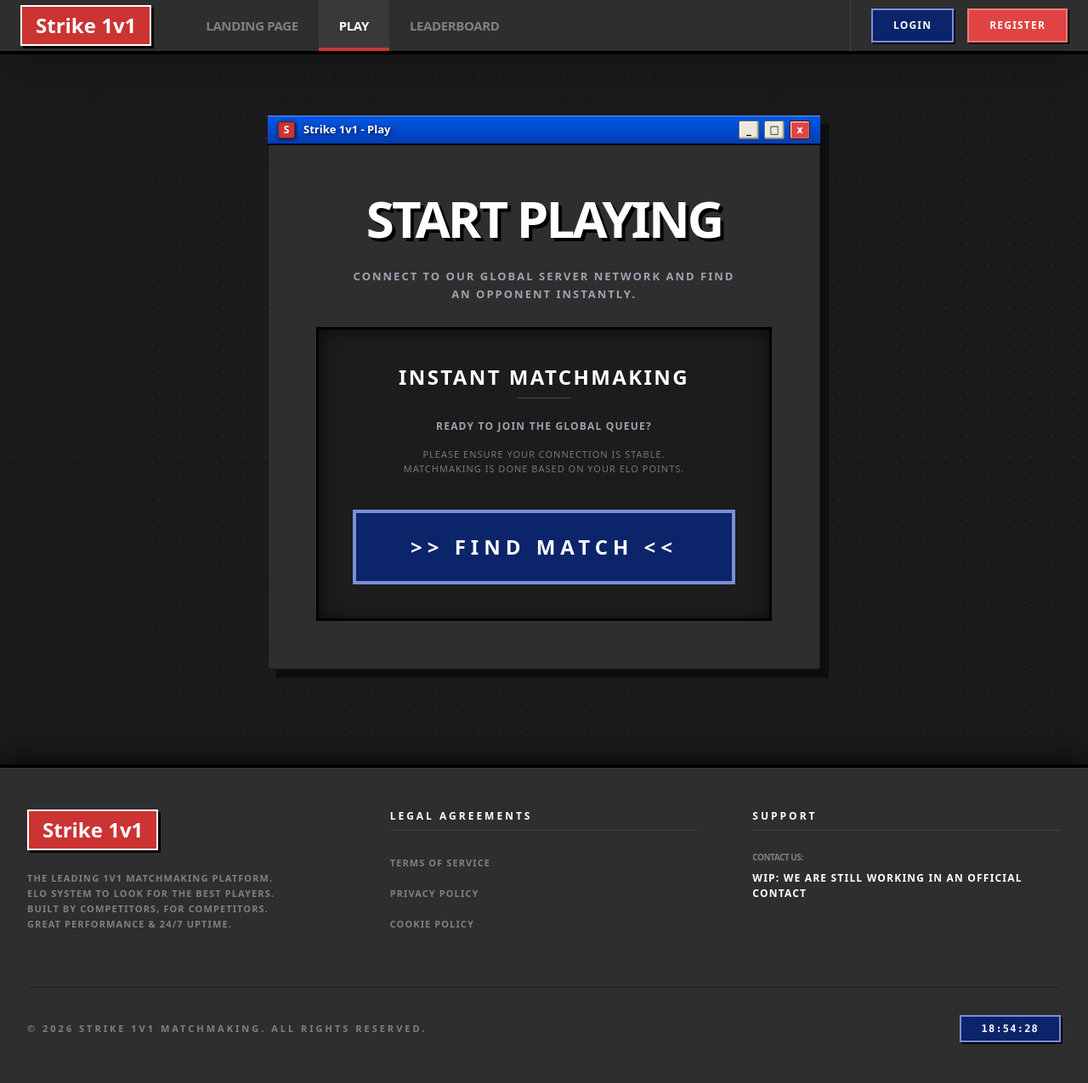
After one commit to MarcPujolUNI/Strike1v1, a Django app: page /play in a window 1280 px wide. The commit adds this page. Shown: the whole page at 85% size. Run offline with Django 5.2, Linux system fonts and the light colour scheme; some libraries are stand-ins or nearby versions.

Commit message:
feat: added play web page, also added terms of service, privacy policy and cookie policy web pages. Moreover, modified some colors on the header and footer and modified the style from the footer. To facilitate future legal document web pages, they have been separated in components to facilitate the addition of new content modifiying the minimum html.

```diff
--- a/templates/components/footer.html
+++ b/templates/components/footer.html
@@ -1,41 +1,71 @@
-<footer class="w-full bg-card-dark border-t-[4px] border-border-black pt-10 pb-6 mt-auto">
-    <div class="max-w-7xl mx-auto px-6 grid grid-cols-1 md:grid-cols-4 gap-10">
+<footer class="w-full bg-[#2e2e2e] border-t-[4px] border-black mt-auto font-sans shadow-[0_-10px_25px_rgba(0,0,0,0.5)]">
+    <div class="w-full h-[1px] bg-white/5"></div>
 
-        <div class="col-span-1 md:col-span-1">
-            <a href="/" class="bg-brand-red inline-block border-2 border-white text-white font-black px-2 py-0.5 text-lg mb-4">
+    <div class="max-w-7xl mx-auto px-8 py-12">
+        <div class="grid grid-cols-1 md:grid-cols-3 gap-16">
+
+            <div class="flex flex-col">
+                <div class="mb-6">
+                    <a href="/" class="bg-brand-red border-2 border-white text-white font-black px-4 py-1.5 text-2xl shadow-[3px_3px_0px_#000] active:translate-y-[1px] active:shadow-[1px_1px_0px_#000] transition-all inline-block">
                         Strike 1v1
                     </a>
-            <p class="text-[11px] text-footer-link leading-relaxed font-bold uppercase">
-                La plataforma líder de enfrentamientos competitivos 1v1. Tecnología de baja latencia desarrollada para el competidor ejecutivo.
+                </div>
+                <p class="text-[11px] text-[#808080] font-bold uppercase tracking-widest leading-relaxed">
+                    The leading 1v1 matchmaking platform. <br>
+                    ELO system to look for the best players. <br>
+                    Built by competitors, for competitors. <br>
+                    Great performance & 24/7 uptime.
                 </p>
             </div>
 
-        <div>
-            <h4 class="text-white text-xs font-black uppercase mb-4 tracking-tighter border-b border-brand-red inline-block">Legal</h4>
-            <ul class="space-y-2">
-                <li><a href="/terms" class="text-[11px] text-footer-link hover:text-white font-bold uppercase underline-offset-4 hover:underline">Términos de Servicio</a></li>
-                <li><a href="/privacy" class="text-[11px] text-footer-link hover:text-white font-bold uppercase underline-offset-4 hover:underline">Política de Privacidad</a></li>
-                <li><a href="/cookies" class="text-[11px] text-footer-link hover:text-white font-bold uppercase underline-offset-4 hover:underline">Uso de Cookies</a></li>
-                <li><a href="/eula" class="text-[11px] text-footer-link hover:text-white font-bold uppercase underline-offset-4 hover:underline">Contrato de Licencia</a></li>
+            <div class="flex flex-col">
+                <h4 class="text-white font-bold text-xs uppercase tracking-[3px] mb-6 border-b border-white/10 pb-2">
+                    Legal Agreements
+                </h4>
+                <ul class="flex flex-col gap-3">
+                    <li>
+                        <a href="/tos" class="text-[11px] font-bold text-[#808080] hover:text-white transition-colors uppercase tracking-widest">
+                            Terms of Service
+                        </a>
+                    </li>
+                    <li>
+                        <a href="/privacy" class="text-[11px] font-bold text-[#808080] hover:text-white transition-colors uppercase tracking-widest">
+                            Privacy Policy
+                        </a>
+                    </li>
+                    <li>
+                        <a href="/cookies" class="text-[11px] font-bold text-[#808080] hover:text-white transition-colors uppercase tracking-widest">
+                            Cookie Policy
+                        </a>
+                    </li>
                 </ul>
             </div>
 
-        <div>
-            <h4 class="text-white text-xs font-black uppercase mb-4 tracking-tighter border-b border-brand-red inline-block">Soporte</h4>
-            <ul class="space-y-2">
-                <li><a href="/faq" class="text-[11px] text-footer-link hover:text-white font-bold uppercase underline-offset-4 hover:underline">Centro de Ayuda</a></li>
-                <li><a href="/status" class="text-[11px] text-footer-link hover:text-white font-bold uppercase underline-offset-4 hover:underline">Estado del Servidor</a></li>
-                <li><a href="/report" class="text-[11px] text-footer-link hover:text-white font-bold uppercase underline-offset-4 hover:underline">Reportar Vulnerabilidad</a></li>
-            </ul>
+
+            <div class="flex flex-col">
+                <h4 class="text-white font-bold text-xs uppercase tracking-[3px] mb-6 border-b border-white/10 pb-2">
+                    Support
+                </h4>
+                <div class="flex flex-col gap-1">
+                    <span class="text-[10px] text-[#808080] font-bold uppercase tracking-tighter">Contact us:</span>
+                    <a class="text-[12px] font-bold text-white hover:text-brand-red transition-colors uppercase tracking-widest py-1">
+                        WIP: We are still working in an official contact
+                    </a>
                 </div>
             </div>
 
-    <div class="mt-10 pt-6 border-t border-white/5 px-6 flex flex-col md:flex-row justify-between items-center gap-4">
-        <span class="text-[10px] text-footer-link font-bold uppercase tracking-[2px]">
+        </div>
+
+        <div class="mt-16 pt-8 border-t border-black/30 flex flex-col md:flex-row justify-between items-center gap-6">
+            <div class="flex flex-col text-center md:text-left">
+                <span class="text-[11px] text-[#808080] font-bold uppercase tracking-[3px]">
                     &copy; 2026 STRIKE 1V1 MATCHMAKING. ALL RIGHTS RESERVED.
                 </span>
-        <div class="flex items-center gap-6">
-            <span id="system-clock" class="text-[11px] font-black text-white bg-brand-red px-3 py-1 rounded-sm">00:00:00</span>
+            </div>
+
+            <div class="flex items-center bg-[#0B246A] border-2 border-[#7B8ED9] px-6 py-1.5 shadow-[2px_2px_0px_#000]">
+                <span id="system-clock" class="text-xs font-black text-white font-mono tracking-widest">00:00:00</span>
+            </div>
         </div>
     </div>
 </footer>
@@ -43,7 +73,10 @@
 <script>
     function updateClock() {
         const now = new Date();
-        document.getElementById('system-clock').innerText = now.toLocaleTimeString();
+        const hours = String(now.getHours()).padStart(2, '0');
+        const minutes = String(now.getMinutes()).padStart(2, '0');
+        const seconds = String(now.getSeconds()).padStart(2, '0');
+        document.getElementById('system-clock').innerText = `${hours}:${minutes}:${seconds}`;
     }
     setInterval(updateClock, 1000);
     updateClock();
--- a/templates/components/header.html
+++ b/templates/components/header.html
@@ -1,4 +1,4 @@
-<header class="w-full bg-[#1a1a1b] border-b-[4px] border-black z-50 shadow-2xl h-16 font-sans">
+<header class="w-full bg-[#2e2e2e] border-b-[4px] border-black z-50 shadow-2xl h-16 font-sans">
     <div class="w-full h-full px-6 flex items-center justify-between">
 
         <div class="flex items-center gap-10 h-full">
--- a/templates/pages/dashboard.html
+++ b/templates/pages/dashboard.html
@@ -10,7 +10,7 @@
             <div class="bg-brand-red w-5 h-5 flex justify-center items-center rounded-[3px] mr-2.5 text-[12px] border border-black/40">
                 S
             </div>
-            Dashboard - {{ user.username }}
+            Dashboard - Player: {{ user.username }}
         </div>
         <div class="flex gap-1">
             <span class="ctrl-display">_</span>
@@ -39,10 +39,10 @@
                     </div>
                 </div>
             </div>
-            <-- drop-shadow-[3px_3px_0_#000] -->
+
             <div class="bg-brand-red border-[3px] border-white p-4 flex-1 flex flex-col justify-center items-center">
                 <span class="text-white text-[10px] font-black uppercase tracking-[2px] mb-1 opacity-80">Current Rating</span>
-                <span class="text-white text-5xl font-black ">{{ user.profile.elo|default:"0" }}</span>
+                <span class="text-white text-5xl font-black drop-shadow-[3px_3px_0_#000]">{{ user.profile.elo|default:"0" }}</span>
                 <span class="text-white text-[10px] font-black uppercase mt-1 tracking-widest">ELO POINTS</span>
             </div>
         </div>
--- /dev/null
+++ b/templates/pages/play.html
@@ -0,0 +1,101 @@
+{% extends 'base/base.html' %}
+
+{% block title %} Strike 1v1 - Play {% endblock %}
+
+{% block content %}
+<div class="w-full max-w-[650px] shadow-[10px_10px_0px_rgba(0,0,0,0.5)] font-sans relative">
+
+    <div class="xp-title-bar h-[35px] flex justify-between items-center px-3 border-b-2 border-black">
+        <div class="flex items-center text-[13px] font-bold text-white drop-shadow-[1px_1px_2px_rgba(0,0,0,0.8)]">
+            <div class="bg-brand-red w-5 h-5 flex justify-center items-center rounded-[3px] mr-2.5 text-[12px] border border-black/40">S</div>
+            Strike 1v1 - Play
+        </div>
+        <div class="flex gap-1">
+            <span class="ctrl-display">_</span>
+            <span class="ctrl-display">□</span>
+            <span class="ctrl-display close">x</span>
+        </div>
+    </div>
+
+    <div class="bg-[#2e2e2e] border-x border-b border-black/50 p-10 md:p-14 text-center">
+
+        <div class="mb-0">
+            <h1 class="text-white text-5xl md:text-6xl font-black uppercase tracking-tighter drop-shadow-[4px_4px_0_#000]">
+                START PLAYING
+            </h1>
+        </div>
+
+        <div class="mt-7 mb-7">
+            <p class="text-[13px] text-gray-400 font-bold uppercase tracking-[2px] max-w-[450px] mx-auto leading-relaxed">
+                Connect to our global server network and find an opponent instantly.
+            </p>
+        </div>
+
+        <div class="group relative">
+            <div class="bg-black/40 border-[3px] border-black p-10 shadow-[inset_2px_2px_20px_rgba(0,0,0,0.6)] group-hover:border-brand-red transition-colors duration-0">
+                <div class="mb-6">
+                    <div class="text-white text-2xl font-black uppercase tracking-widest mb-2 group-hover:text-brand-red transition-colors duration-0">
+                        Instant Matchmaking
+                    </div>
+                    <div class="h-[1px] w-16 bg-white/20 mx-auto"></div>
+                </div>
+
+                <div class="mb-10 space-y-4">
+                    <p class="text-[12px] text-gray-400 font-bold uppercase tracking-widest">
+                        Ready to join the global queue?
+                    </p>
+                    <p class="text-[11px] text-white/40 font-medium uppercase tracking-[1px] leading-normal max-w-[350px] mx-auto">
+                        Please ensure your connection is stable. <br>
+                        Matchmaking is done based on your elo points.
+                    </p>
+                </div>
+
+                <button onclick="showWipModal()" class="w-full bg-[#0B246A] border-[4px] border-[#7B8ED9] py-6 text-2xl font-black text-white uppercase tracking-[6px] hover:brightness-125 transition-all duration-0 active:translate-y-[2px] cursor-pointer">
+                    &gt;&gt; Find Match &lt;&lt;
+                </button>
+            </div>
+        </div>
+    </div>
+</div>
+
+<div id="wip-modal" class="hidden fixed inset-0 z-[100] flex items-center justify-center bg-black/85 backdrop-blur-sm p-4">
+    <div id="modal-container" class="w-full max-w-[380px] shadow-[10px_10px_0px_#000] border-[3px] border-black">
+
+        <div class="xp-title-bar h-[35px] flex justify-center items-center px-3 border-b-2 border-black">
+            <div class="flex items-center text-[13px] font-bold text-white drop-shadow-[1px_1px_2px_rgba(0,0,0,0.8)] uppercase tracking-widest">
+                System Notification
+            </div>
+        </div>
+
+        <div class="bg-[#2e2e2e] p-10 flex flex-col items-center text-center">
+            <div class="mb-6 bg-black border-2 border-brand-red px-6 py-2">
+                <span class="text-brand-red text-3xl font-black">W.I.P.</span>
+            </div>
+            <h3 class="text-white text-xl font-black uppercase tracking-tight mb-4">Work in Progress</h3>
+            <p class="text-gray-400 text-[11px] font-bold uppercase tracking-[2px] mb-8 leading-relaxed">
+                The matchmaking module is <br>
+                still under development
+            </p>
+            <button onclick="closeWipModal()" class="w-full bg-white border-[3px] border-black py-3 text-black font-black text-xs uppercase shadow-[4px_4px_0px_#000] hover:bg-brand-red hover:text-white transition-colors duration-0 active:translate-y-[2px] active:shadow-[1px_1px_0px_#000] cursor-pointer">
+                Acknowledge
+            </button>
+        </div>
+    </div>
+</div>
+
+<script>
+    const modal = document.getElementById('wip-modal');
+    const modalContainer = document.getElementById('modal-container');
+
+    function showWipModal() { modal.classList.remove('hidden'); }
+    function closeWipModal() { modal.classList.add('hidden'); }
+
+    modal.addEventListener('click', (e) => {
+        if (!modalContainer.contains(e.target)) closeWipModal();
+    });
+
+    window.addEventListener('keydown', (e) => {
+        if (e.key === "Escape") closeWipModal();
+    });
+</script>
+{% endblock %}
--- a/web/urls.py
+++ b/web/urls.py
@@ -8,4 +8,8 @@ urlpatterns = [
     path('', views.index, name='index'),
     path('login', MyLoginView.as_view(), name='login'),
     path('leaderboard', views.leaderboard, name='leaderboard'),
+    path('play', views.play, name='play'),
+    path('tos/', views.terms_of_service, name='tos'),
+    path('privacy/', views.privacy_policy, name='privacy'),
+    path('cookies/', views.cookie_policy, name='cookies'),
 ]
--- a/web/views.py
+++ b/web/views.py
@@ -12,5 +12,17 @@ def index(request):
 def leaderboard(request):
     return render(request, 'pages/leaderboard.html')
 
+def play(request):
+    return render(request, 'pages/play.html')
+
+def terms_of_service(request):
+    return render(request, 'legal/tos.html')
+
+def privacy_policy(request):
+    return render(request, 'legal/privacy.html')
+
+def cookie_policy(request):
+    return render(request, 'legal/cookies.html')
+
 class MyLoginView(LoginView):
     template_name = 'pages/login.html'
```
Also changed, not shown: templates/base/base_legal.html (added, +40 -0 lines), templates/legal/cookies.html (added, +23 -0 lines), templates/legal/privacy.html (added, +23 -0 lines), templates/legal/tos.html (added, +21 -0 lines), templates/pages/landing.html (+11 -7 lines), db.sqlite3. Lines whose indentation alone changed are shown as unchanged.
